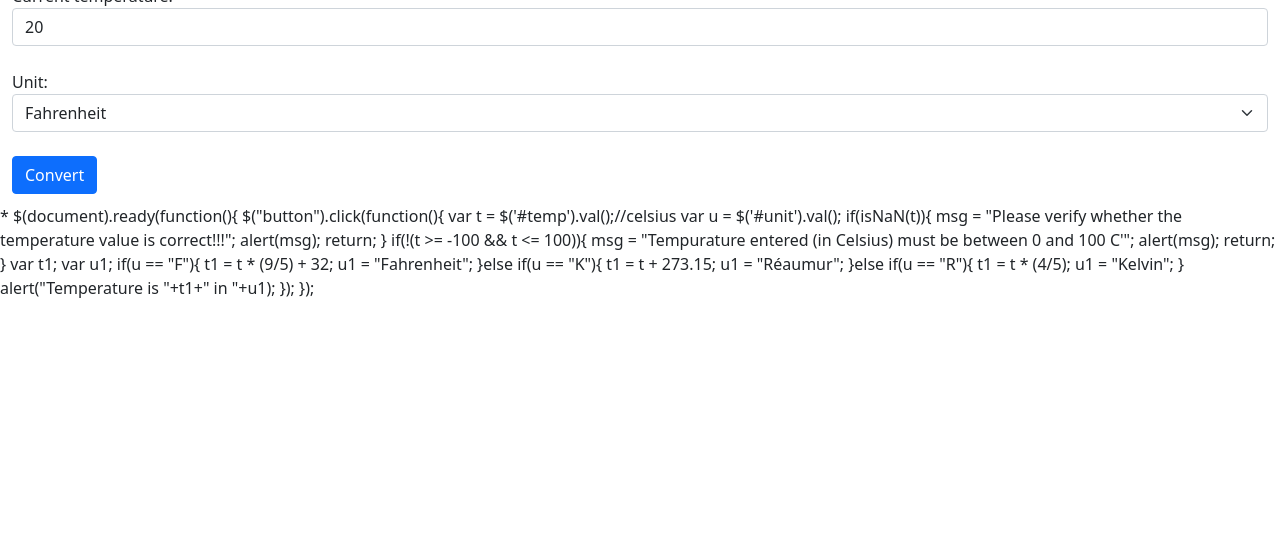
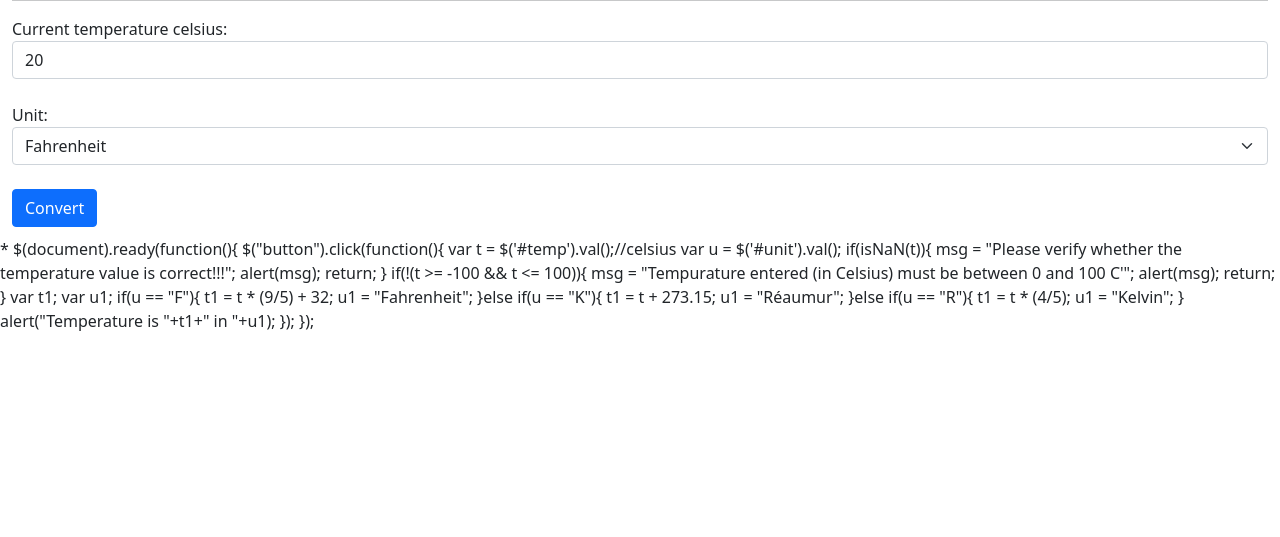
Before and after one commit to kathapong123/ex6a, a plain HTML site: page index.html in a window 1280 px wide. Shown: the part 263-800 px from the top of the page. Drawn offline with nearby package versions, Linux system fonts and the light colour scheme.

Commit message:
add <hr> and edit the label

```diff
--- a/index.html
+++ b/index.html
@@ -12,9 +12,10 @@
     <div class="container-fluid">
 		<h1>Temperature conversion</h1>
 		<img src="images/temperature.gif" class="img-fluid" alt="runner logo" width="150" height="150"><br>
+		<hr>
 		<form role="form" method="GET">
 		  <div class="form-group">
-			<label for="tem">Current temperature:</label>
+			<label for="tem">Current temperature celsius:</label>
 			<input type="text" class="form-control" name="temp" id="temp" value="20">
 		  </div><br>
 		  <div class="form-group">
```
